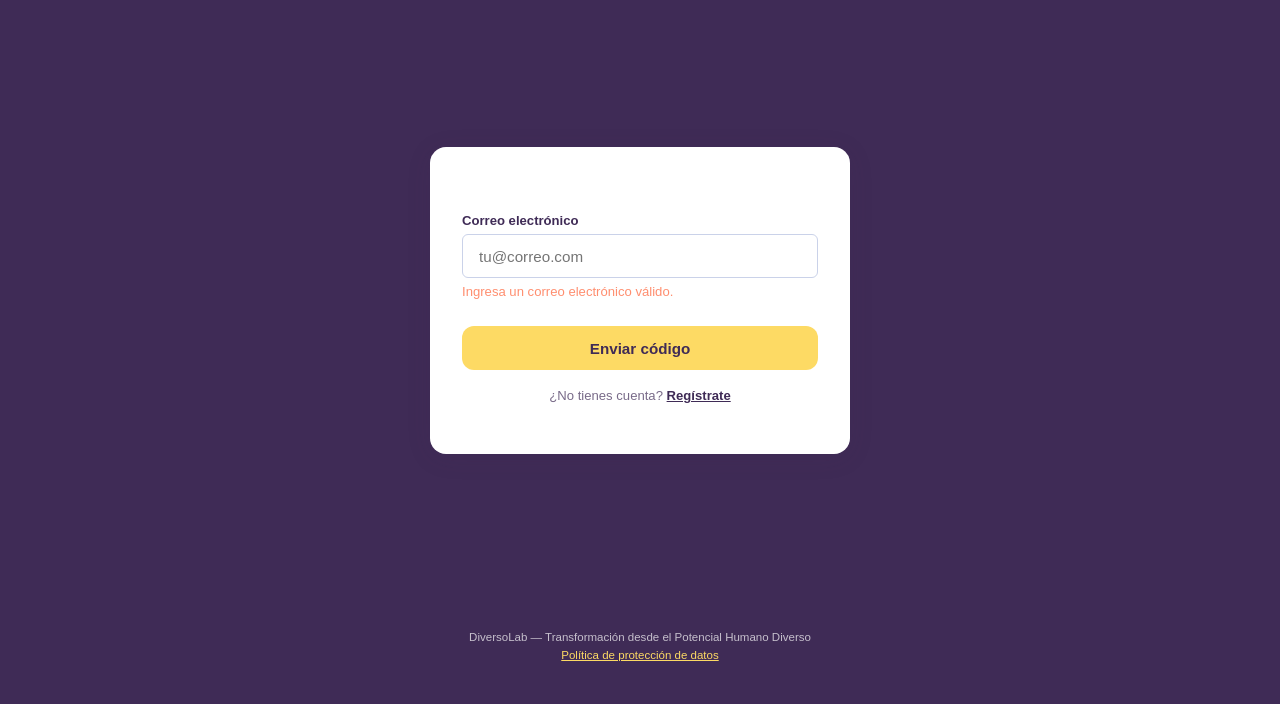
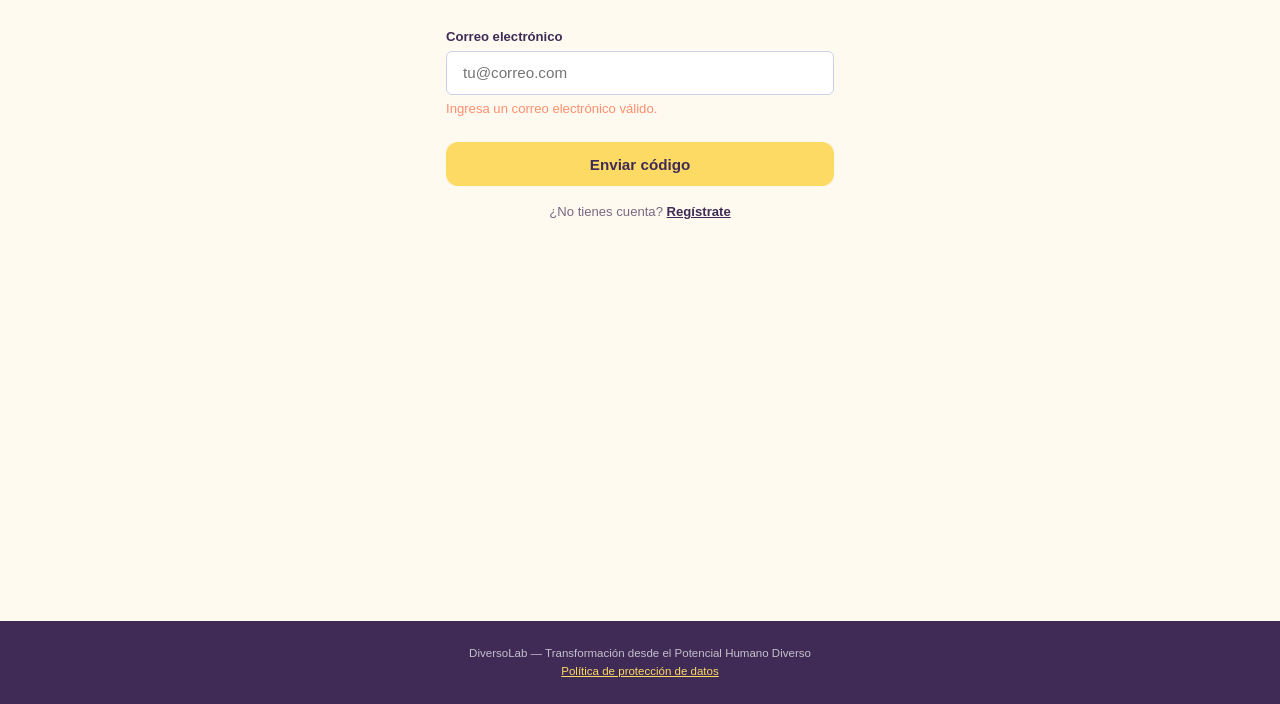
Before and after one commit to conductaetica-DEI/Diverso_Conecta, a plain HTML site: page pages/login.html in a window 1280 px wide. Shown: the part 96-800 px from the top of the page. Drawn offline with nearby package versions, Linux system fonts and the light colour scheme.

Commit message:
fix(ui): login layout igualado a registro — quitar fondo violeta body
Body sin background, footer con fondo violeta, tarjeta con flex:1 y
margin: 0 auto. Mismo patrón que registro.html.

Co-Authored-By: Claude Opus 4.6 <noreply@anthropic.com>

```diff
--- a/pages/login.html
+++ b/pages/login.html
@@ -21,18 +21,14 @@
       min-height: 100vh;
       display: flex;
       flex-direction: column;
-      background-color: var(--color-violeta);
-      padding: var(--spacing-md);
     }
 
     .login-tarjeta {
-      background-color: white;
-      border-radius: var(--radius-lg);
-      box-shadow: var(--shadow-md);
-      padding: var(--spacing-2xl) var(--spacing-xl);
       max-width: 420px;
+      margin: 0 auto;
+      padding: var(--spacing-xl) var(--spacing-md);
+      flex: 1;
       width: 100%;
-      margin: auto;
     }
 
     .campo-label {
@@ -146,6 +142,7 @@
     /* --- Footer --- */
 
     .login-pie {
+      background-color: var(--color-violeta);
       color: color-mix(in srgb, white 70%, transparent);
       padding: var(--spacing-lg) var(--spacing-xl);
       text-align: center;
```
